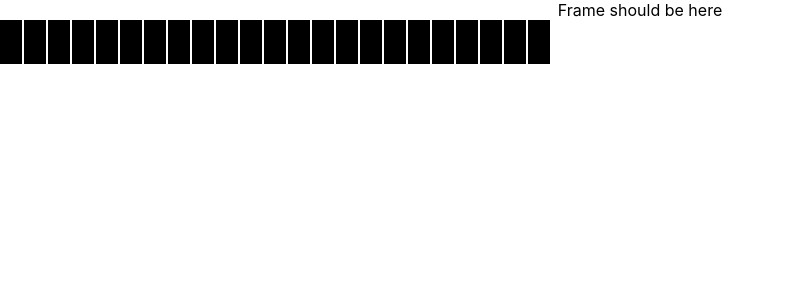
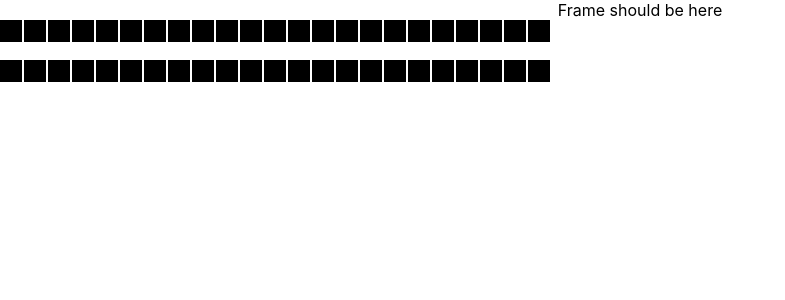
Before and after one commit to mjcolin/lightanimator, a React (Create React App) app: page / in a window 1280 px wide. Shown: the top 300 px of the page, without its empty margins (0-785 px from the left). Built offline with nearby package versions, Linux system fonts and the light colour scheme.

Commit message:
add css to timeline component

```diff
--- a/src/components/TimeLIne.js
+++ b/src/components/TimeLIne.js
@@ -1,4 +1,5 @@
 import Frame from './Frame'
+import classes from './TimeLine.module.css'
 
 function TimeLine(props){
     const theFrames = props.timeline.map((aFrame, index)=>
@@ -11,7 +12,7 @@ function TimeLine(props){
 
 
     return (
-        <div className="timeline">
+        <div className={classes.timeline}>
          {theFrames}
         </div>
 
--- a/src/components/TimeLine.module.css
+++ b/src/components/TimeLine.module.css
@@ -0,0 +1,6 @@
+.timeline{
+    display: grid;
+    grid-template-columns: 100%;
+    grid-template-rows: repeat(auto-fill, 20px);
+    row-gap: 20px;
+}
```
